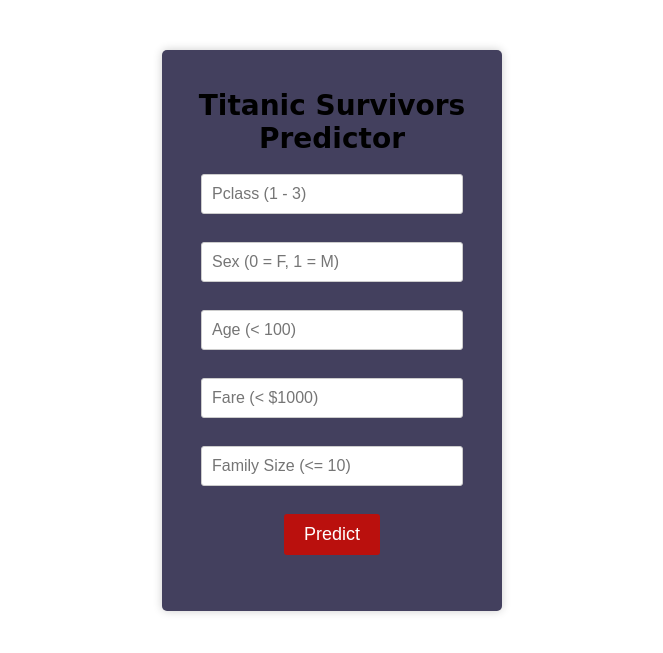
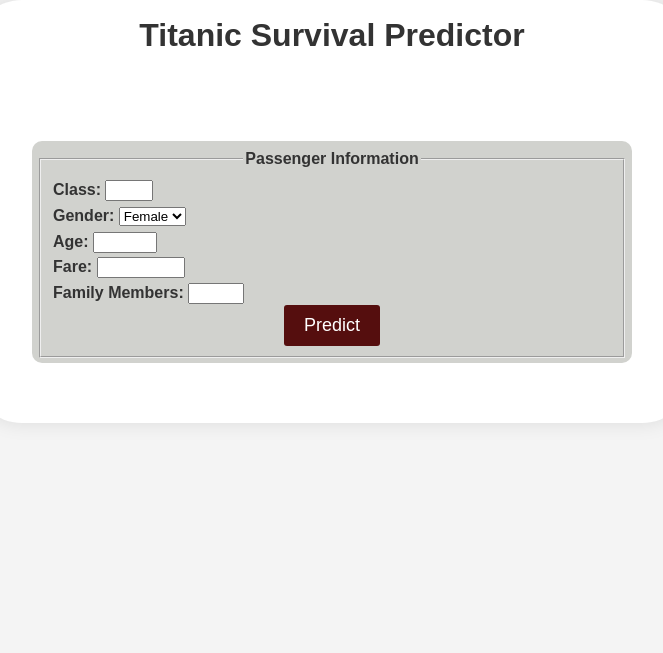
Before and after one commit to CodeWithCosmo/Rwanda_CO2_Emission, a Flask app: page / in a window 1280 px wide. Shown: the top 653 px of the page, without its empty margins (308-971 px from the left). Run offline with Flask 3, Linux system fonts and the light colour scheme; parts of the project's set-up code (start-up, migrations or seed data) failed here and were passed over.

Commit message:
app Update

```diff
--- a/app.py
+++ b/app.py
@@ -29,4 +29,4 @@
         return render_template("index.html",prediction_text="This passenger was not survived.")
 
 if __name__=="__main__":
-    app.run()
+    app.run(debug=True)
--- a/static/css/style.css
+++ b/static/css/style.css
@@ -1,55 +1,105 @@
-body {
-  background-color: #ffffff;
-  font-family: 'Arimo', sans-serif;
+/* Reset some default styles */
+body,
+h1,
+h2,
+h3,
+p,
+form {
+    margin: 0;
+    padding: 0;
+}
+h1 {
+    text-align: center;
+    font-weight: 900;
 }
 
-.login {
-  background-color: #43405e;
-  padding: 20px;
-  border-radius: 5px;
-  box-shadow: 0px 0px 10px rgba(0, 0, 0, 0.2);
-  width: 300px;
-  margin: 0 auto;
-  margin-top: 50px;
+/* Apply a background color and set font styles for the entire page */
+body {
+    font-family: Arial, sans-serif;
+    background-color: #f4f4f4;
+    color: #333;
+    line-height: 1.6;
+}
+legend {
+    font-weight: bold;
+    text-align: center;
 }
 
-h1 {
-  font-family: 'Pacifico', cursive;
-  font-size: 28px;
+/* Center the main container */
+.container {
+    max-width: 700px;
+    max-height: 500px;
+    margin: 0 auto;
+    padding: 10px;
+    background-color: #fff;
+    box-shadow: 0 0 20px rgba(0, 0, 0, 0.1);
+    border-radius: 50px;
+
+}
+
+/* Style the header */
+header {
     text-align: center;
-  color: #000000;
+    margin-bottom: 20px;
 }
-h2 {
-  font-family: 'Pacifico', cursive;
-  font-size: 28px;
-  text-align: center;
-  font-weight: 800;
-  color: #000000;
+
+/* Style the main content area */
+main {
+    padding: 50px;
 }
 
 form {
-  text-align: center;
+    margin-top: 10px;
+    padding: 5px;
+    background-color: #d1d2ce;
+    border-radius: 10px;
+  }
+/* Style form labels */
+label {
+    font-weight: bold;
 }
 
-input[type="text"] {
+/* Style form inputs and select boxes */
+input[type="number"]
+select {
+    width: 100%;
     padding: 10px;
-  width: 80%;
-  margin-bottom: 10px;
+    margin: 5px 0;
     border: 1px solid #ccc;
-  border-radius: 3px;
+    border-radius: 10px;
     font-size: 16px;
 }
 
-button {
-  padding: 10px 20px;
-  background-color: #ba100d;
+/* Style form buttons */
+button[type="submit"] {
+    background-color: #550e0e;
     color: #fff;
     border: none;
+    padding: 10px 20px;
+    cursor: pointer;
+    font-size: 18px;
     border-radius: 3px;
-  font-size: 18px;
-  cursor: pointer;
 }
 
-button:hover {
-  background-color: #2980b9;
+button[type="submit"]:hover {
+    background-color: #0056b3;
 }
+
+/* Style the result display area */
+.prediction {
+    margin-top: 20px;
+    padding: 10px;
+    background-color: #dff0d8;
+    border: 1px solid #3c763d;
+    border-radius: 5px;
+    color: #3c763d;
+}
+
+/* Media query for responsiveness on smaller screens */
+@media (max-width: 768px) {
+    .container {
+        width: 90%;
+    }
+}
+
+/* Add more styles as needed for specific elements or responsiveness */
--- a/templates/index.html
+++ b/templates/index.html
@@ -1,29 +1,62 @@
 <!DOCTYPE html>
-<html >
-  <head>
+<html>
+<head>
+    <meta charset="UTF-8">
+    <meta name="viewport" content="width=device-width, initial-scale=1.0">
+    <title>ML API</title>
     <link rel="stylesheet" href="{{ url_for('static', filename='css/style.css') }}">
-    <meta charset="UTF-8">
-    <title>ML API</title>
-  </head>
-  <body>
-    <div class="login">
-     <h1><center>Titanic Survivors Predictor</center></h1>
+</head>
+<body>
+    <div class="container">
+        <header>
+            <h1>Titanic Survival Predictor</h1>
+        </header>
 
-        <!-- Main Input For Receiving Query to our ML -->
-       <form action="{{ url_for('predict')}}"method="post">
-         <center><input type="text" name="Pclass" placeholder="Pclass (1 - 3)" required="required" /></center><br>
-         <center><input type="text" name="Sex" placeholder="Sex (0 = F, 1 = M)" required="required" /></center><br>
-         <center><input type="text" name="Age" placeholder="Age (< 100)" required="required" /></center><br>
-         <center><input type="text" name="Fare" placeholder="Fare (< $1000)" required="required" /></center><br>
-         <center><input type="text" name="Family" placeholder="Family Size (<= 10)" required="required" /></center><br>
-         <center><button type="submit" class="btn btn-primary btn-block btn-large">Predict</button></center>
-       </form>
-      <br>
-      <br>
+        <main>
+            <form action="{{ url_for('predict') }}" method="post">
+                <fieldset>
+                    <legend>Passenger Information</legend>
+
+                    <div class="form-group">
+                        <label for="Pclass">Class:</label>
+                        <input type="number" id="Pclass" name="Pclass" min="1" max="3" required>
+                    </div>
+
+                    <div class="form-group">
+                        <label for="Sex">Gender:</label>
+                        <select id="Sex" name="Sex" required>
+                            <option value="0">Female</option>
+                            <option value="1">Male</option>
+                        </select>
+                    </div>
+
+                    <div class="form-group">
+                        <label for="Age">Age:</label>
+                        <input type="number" id="Age" name="Age" min="0" max="100" required>
+                    </div>
+
+                    <div class="form-group">
+                        <label for="Fare">Fare:</label>
+                        <input type="number" id="Fare" name="Fare" min="0" max="500" step="0.01" required>
+                    </div>
+
+                    <div class="form-group">
+                        <label for="Family">Family Members:</label>
+                        <input type="number" id="Family" name="Family" min="0" max="10" required>
+                    </div>
+
+                    <div class="form-group">
+                        <center><button type="submit">Predict</button></center>
+                    </div>
+                </fieldset>
+            </form>
+
+            {% if prediction_text %}
+                <div class="prediction">
+                    <center><p> {{ prediction_text }}</p></center>
+                </div>
+            {% endif %}
+        </main>
     </div>
-    <br>
-    <h2>
-      <center><font color="black" size="6">{{prediction_text}}</center></body>
-    </h2>
-   </body>
+</body>
 </html>
```
Lines whose indentation alone changed are shown as unchanged.
